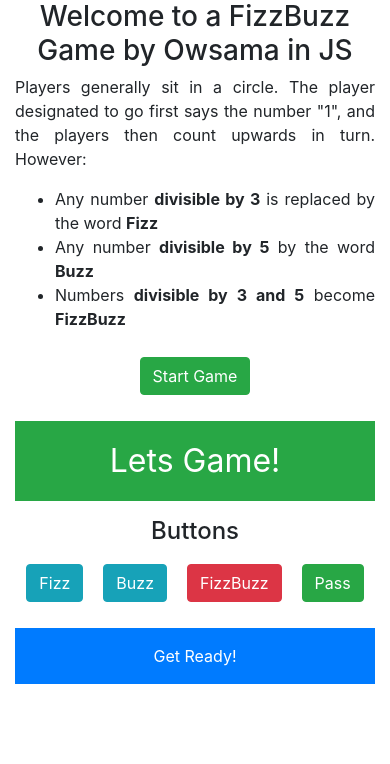
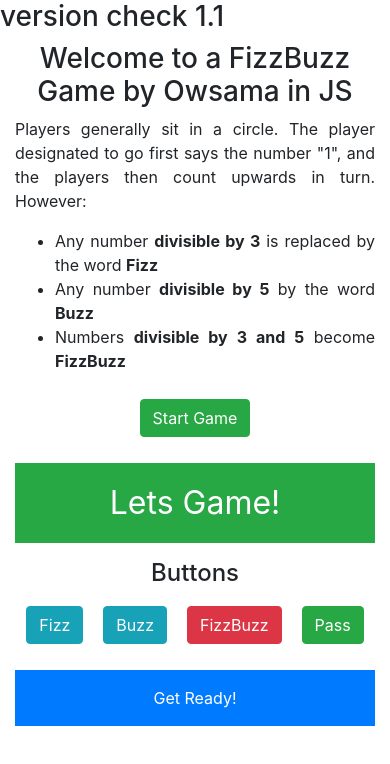
Before and after one commit to nicklaus-stonewright/nicklaus-stonewright.github.io, a plain HTML site: page games/fizzbuzz_game.html in a window 390 px wide. Drawn offline with nearby package versions, Linux system fonts and the light colour scheme.

Commit message:
added version check to the top of fizzbuzz for mobile development checks

```diff
--- a/games/fizzbuzz_game.html
+++ b/games/fizzbuzz_game.html
@@ -12,6 +12,7 @@
     <title>FizzBuzz Game by Owsama</title>
   </head>
   <body>
+    <h3> version check 1.1</h3>
     <h3 id="page_header">Welcome to a FizzBuzz Game by Owsama in JS</h3>
     <div class="container">
       <p>
```
